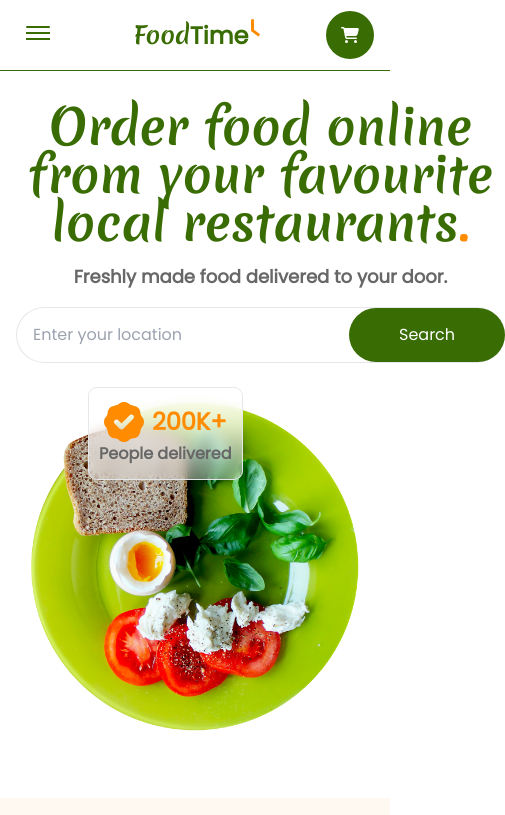
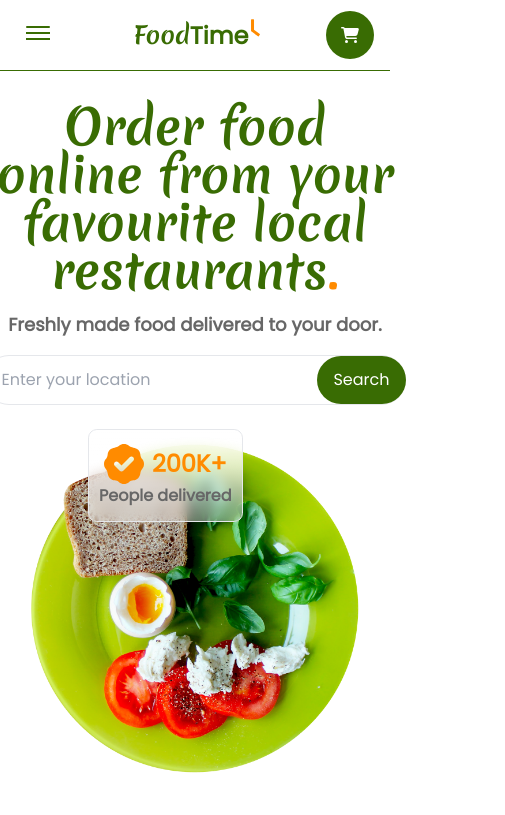
Before and after one commit to Manoj-Kumar-Munda/FoodTime, a React (Create React App) app: page / in a window 390 px wide. Shown: the top 815 px of the page, 505 px wide, since content can reach past the window. Built offline with nearby package versions, Linux system fonts and the light colour scheme.

Commit message:
style:search button padding changed

```diff
--- a/src/components/Hero.jsx
+++ b/src/components/Hero.jsx
@@ -7,14 +7,14 @@ import tick from "../assets/Vectors/tick.svg"
 
 const Hero = () => {
   return (
-    <section className="relative px-4 py-8">
+    <section className="relative px-2 sm:px-4 py-8 w-full">
             <div className="hidden xl:block absolute w-72 h-72 rotate-[25deg] -left-16 -top-14  z-0">
               <img src={leaf} alt="leaf" className="p-6 blur-sm" />
             </div>
 
-            <div className=" flex flex-wrap md:justify-between items-center space-y-6 ">
+            <div className=" flex flex-wrap px-2 md:px-0 justify-center md:justify-between items-center space-y-6 ">
               {/* Main text */}
-              <div className="basis-full flex-grow lg:basis-3/5 relative flex flex-col justify-center items-center lg:items-start gap-4 md:gap-7 z-10">
+              <div className="basis-full flex-grow lg:basis-3/5 relative flex flex-col lg:justify-center items-center lg:items-start gap-y-4 md:gap-y-7 z-10">
                 <h1 className=" max-w-2xl text-center sm:text-center lg:text-start text-5xl md:text-6xl font-Marienda text-primary font-bold">
                   Order food online from your favourite local restaurants
                   <span className="text-secondary">.</span>
@@ -25,7 +25,7 @@ const Hero = () => {
                 </p>
 
                 <div className="max-w-3xl self-center xl:self-auto w-full flex box-border border border-r-0 rounded-[6rem]">
-                  <div className="flex-1 flex gap-2 sm:gap-4 pl-2 py-2  items-center">
+                  <div className="flex-1 flex sm:gap-4 pl-2 py-2  items-center">
                     <div className="bg-secondary p-2 rounded-full hidden sm:block">
                       <img src={mark} alt="mark" className="w-6 h-6" />
                     </div>
@@ -39,7 +39,7 @@ const Hero = () => {
                   </div>
 
 
-                  <button className="search__btn bg-primary">
+                  <button className="inline-flex justify-center items-center rounded-r-full rounded-l-full gap-x-2 bg-primary px-4 py-3 ">
                     <img src={search} alt="search" className='hidden sm:block' />
                     <span className="text-white  font-Poppins">Search</span>
                   </button>
@@ -47,7 +47,7 @@ const Hero = () => {
               </div>
 
               {/* Food Plate */}
-              <div className="basis-full shrink-0 flex-grow lg:basis-2/5 max-w-lg relative mx-auto">
+              <div className="basis-full sm:shrink-0 flex-grow lg:basis-2/5 max-w-lg relative mx-auto">
                 {/* glassmorphism-effect-card */}
                 <div className="glass__btn border">
                   <div className="flex flex-col items-center">
```
